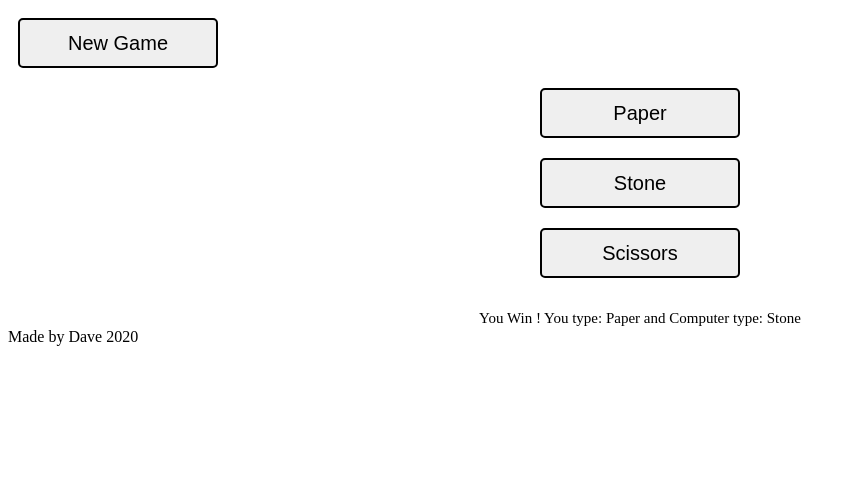
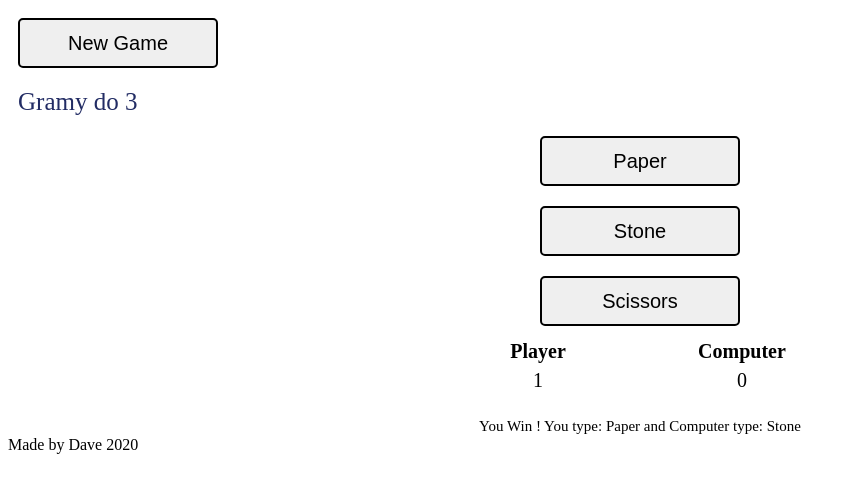
Before and after one commit to DawMas/new_game_pkn, a website: page index.html in a window 1280 px wide. Both pictures are taken after a click on the button "Paper". Shown: the whole page, without its empty margins (0-855 px from the left). Drawn offline with Linux system fonts and the light colour scheme.

Commit message:
Add new game buton and pssibility to check number of games

```diff
--- a/index.html
+++ b/index.html
@@ -18,19 +18,33 @@
         <div>
             <button class="box" id="new-game">New Game</button>
         </div>
+        <div class="box-number" >Gramy do <span id="game-number">3</span></div>
 
     </section>
     <section class="buttons">
-        <div >
+        <div>
             <button class="box paper" id="paper-button">Paper</button>
         </div>
         <div>
             <button class="box stone" id="stone-button">Stone</button>
         </div>
-        <div >
+        <div>
             <button class="box scissors" id="scissors-button">Scissors</button>
         </div>
     </section>
+    <div class="result">
+        <table>
+            <tr>
+                <th>Player</th>
+                <th>Computer</th>
+            </tr>
+            <tr>
+                <td id="result-player"></td>
+                <td id="result-comp"></td>
+            </tr>
+        </table>
+
+    </div>
 
     <div class="text" id="text-out"></div>
 
@@ -38,7 +52,7 @@
         <div class="down"> Made by Dave 2020</div>
     </footer>
 
-    <script type="text/javascript" src="js/script.js" ></script>
+    <script type="text/javascript" src="js/script.js"></script>
 </body>
 
 </html>
--- a/js/script.js
+++ b/js/script.js
@@ -8,7 +8,15 @@ var boxNew = document.getElementById('new-game');
 
 var output = document.getElementById("text-out");
 
-var gameNumber;
+var resultPlayer = document.getElementById('result-player');
+var resultComp = document.getElementById('result-comp');
+var gameNumber = document.getElementById('game-number');
+
+var numberOfGames = 3;
+var playerWin = 0;
+var compWin = 0;
+var canPlay = true;
+
 
 var draw = function () {
     var number = Math.random();
@@ -31,29 +39,52 @@ var playerMove = function (player) {
 
     if ((player == 1 && comp == 2) || (player == 2 && comp == 1) || (player == 3 && comp == 2)) {
         log('You Win ! You type: ' + names(player) + ' and Computer type: ' + names(comp));
+        playerWin += 1;
+
     }
     else if (player == comp) {
         log('It\'s DRAW... You type: ' + names(player) + ' and Computer type: ' + names(comp));
+
     }
     else {
         log('You LOSE :(( Yoy type: ' + names(player) + ' and Computer type: ' + names(comp))
+        compWin += 1;
     };
+
+    if (playerWin >= numberOfGames) {
+        log('You WIN !! To play again, please click \'New Game\' button');
+        canPlay = false;
+
+    }
+    else if (compWin >= numberOfGames) {
+        log('Comp WIN !! To play again, please click \'New Game\' button');
+        canPlay = false;
+    }
+    resultPlayer.innerHTML = playerWin;
+    resultComp.innerHTML = compWin;
+
 
 }
 
 boxPaper.addEventListener('click', function () {
-    playerMove(1);
+
+    canPlay ? playerMove(1) : log('Game over, please press the new game button!');
 });
 boxStone.addEventListener('click', function () {
-    playerMove(2);
+    canPlay ? playerMove(2) : log('Game over, please press the new game button!');
 });
 boxScissors.addEventListener('click', function () {
-    playerMove(3);
+    canPlay ? playerMove(3) : log('Game over, please press the new game button!');
 });
 
-boxNew.addEventListener('click', function(){
+boxNew.addEventListener('click', function () {
     output.innerHTML = '';
-    gameNumber = window.prompt('How many games do You want to play?');
-
+    resultPlayer.innerHTML = '';
+    resultComp.innerHTML = '';
+    playerWin = 0;
+    compWin = 0;
+    numberOfGames = window.prompt('How many games do You want to play?');
+    gameNumber.innerHTML = numberOfGames;
+    canPlay = true;
 
 })
--- a/sass/style.scss
+++ b/sass/style.scss
@@ -17,3 +17,20 @@
     text-align: center;
     line-height: 20px;
 }
+
+table {
+   text-align: center;
+    font-size: 20px;
+    line-height: 25px;
+    margin: 0 auto;
+}
+ tr th{
+     width: 200px;
+ }
+
+.box-number{
+    font-size: 25px;
+    color: rgb(34, 44, 100);
+    padding: 10px;
+
+}
```
Also changed, not shown: css/style.css.
